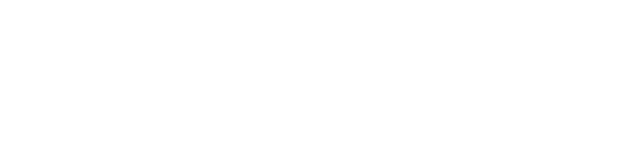
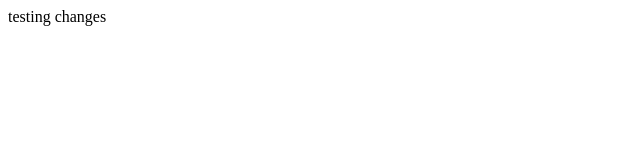
Before and after one commit to pociust/Project1-BeerHunter, a plain HTML site: page index.html in a window 1280 px wide. Shown: the whole page, without its empty margins (0-640 px from the left). Drawn offline with Linux system fonts and the light colour scheme.

Commit message:
2- added to body

```diff
--- a/index.html
+++ b/index.html
@@ -7,6 +7,6 @@
   <title>BeerHunter</title>
 </head>
 <body>
-
+  testing changes
 </body>
 </html>
```
